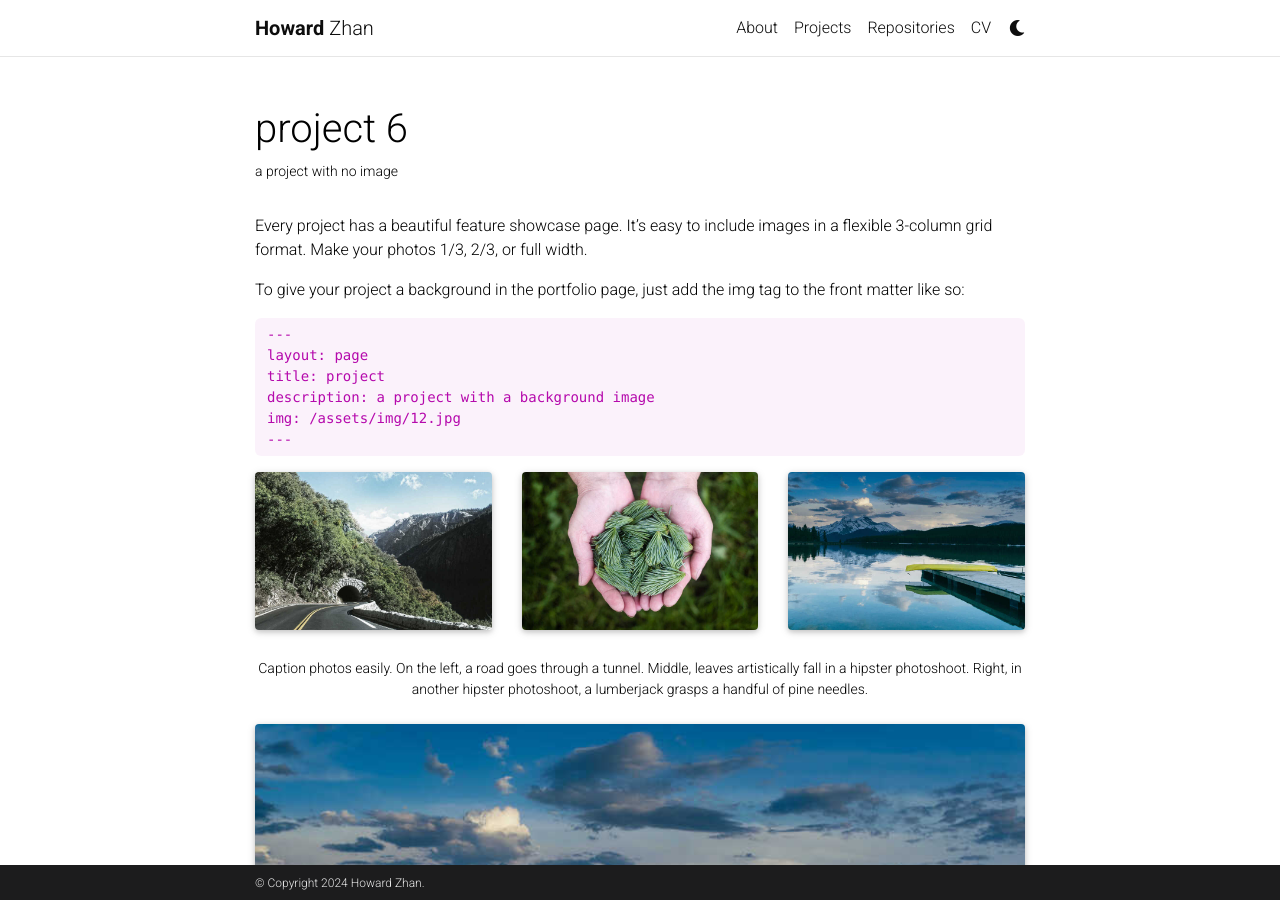
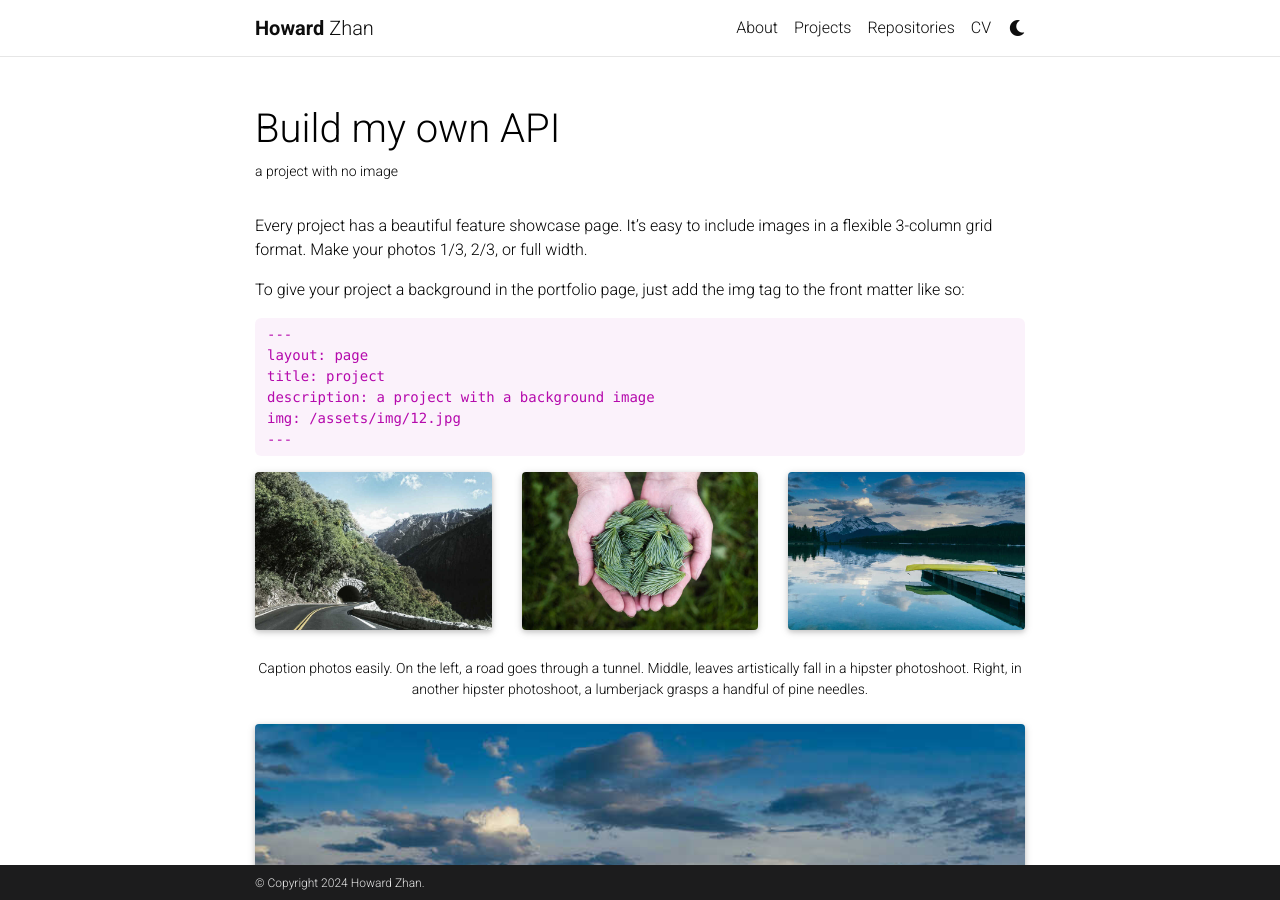
Before and after one commit to huayezhan/resume, a Jekyll site: the page built from _projects/6_project.md, in a window 1280 px wide and 900 px high. Built offline with Jekyll 4.4.1, drawn with Linux system fonts in a browser that asks for light colours; comment, search, counter and statistics services are not loaded; a style sheet for code colours, icons or effects is not loaded.

Commit message:
added projects

```diff
--- a/_projects/6_project.md
+++ b/_projects/6_project.md
@@ -1,6 +1,6 @@
 ---
 layout: page
-title: project 6
+title: Build my own API
 description: a project with no image
 img: assets/img/3.jpg
 importance: 4
```
